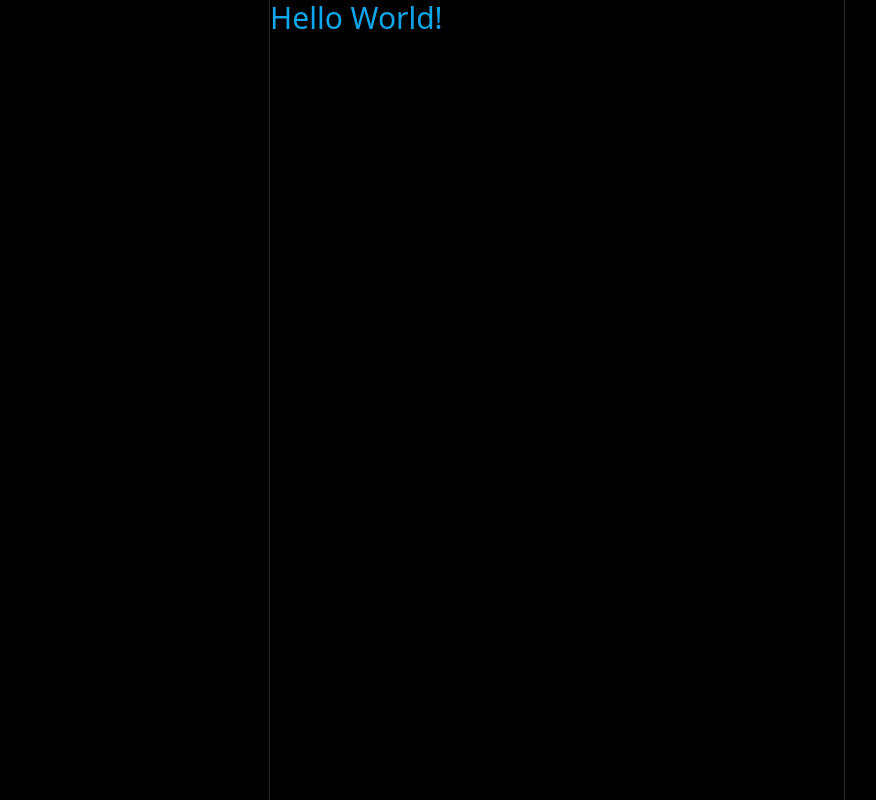
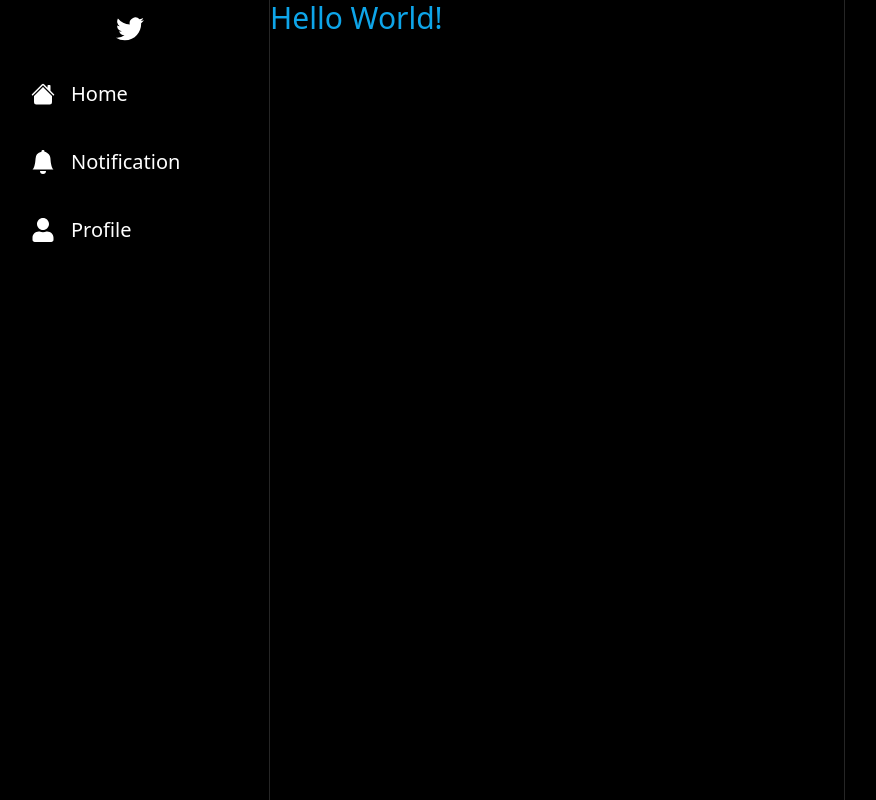
Before and after one commit to AVViktoria/tweeter-clone-project, a Next.js app in the folder tweeter-clone/: page / in a window 1280 px wide. Shown: the whole page, without its empty margins (83-959 px from the left). Built offline with nearby package versions, Linux system fonts and the light colour scheme.

Commit message:
feat: create SidebarItem, SidebarLog

```diff
--- a/tweeter-clone/components/layout/Sidebar.tsx
+++ b/tweeter-clone/components/layout/Sidebar.tsx
@@ -1,7 +1,46 @@
+import { BsHouseFill, BsBellFill } from "react-icons/bs";
+import { FaUser } from "react-icons/fa";
+
+
+import SidebarItem from "./SidebarItem";
+import SidebarLogo from "./SidebarLogo";
+
+
 const Sidebar = () => {
+  const items = [
+    {
+      label: "Home",
+      href: "/",
+      icon: BsHouseFill,
+    },
+    {
+      label: "Notification",
+      href: "/notification",
+      icon: BsBellFill,
+    },
+    {
+      label: "Profile",
+      href: "/users/123",
+      icon: FaUser,
+    },
+  ];
   return (
-    <div></div>
-  )
-}
+    <div className="col-span-1 h-full pr-4 md:pr-6">
+        <div className="flex flex-col items-end">
+          <div className="space-y-2 lg:w-[230px]">
+            <SidebarLogo />
+            {items.map((item) => (
+              <SidebarItem
+                key={item.href}
+                href={item.href}
+                icon={item.icon}
+                label={item.label}
+              />
+            ))}
+        </div>
+      </div>
+    </div>
+  );
+};
 
 export default Sidebar;
--- /dev/null
+++ b/tweeter-clone/components/layout/SidebarItem.tsx
@@ -0,0 +1,56 @@
+import { IconType } from "react-icons";
+
+interface SidebarItemProps {
+  label: string;
+  href?: string;
+  icon: IconType;
+  onClick?: () => void;
+}
+
+const SidebarItem: React.FC<SidebarItemProps> = ({
+  label,
+  href,
+  icon: Icon,
+  onClick,
+}) => {
+  return (
+    <div className="flex flex-row items-center">
+      <div className="
+        relative
+        rounded-full
+        h-14
+        w-14
+        flex
+        items-center
+        justify-center
+        p-4
+        hover:bg-slate-300
+        hover:bg-opacity-10
+        cursor-pointer
+        lg:hidden
+      ">
+        <Icon size={28} color="white" />
+      </div>
+      <div className="
+        relative
+        hidden
+        lg:flex
+        items-center
+        gap-4
+        p-4
+        rounded-full
+        hover:bg-slate-300
+        hover:bg-opacity-10
+        cursor-pointer
+        items-center
+      ">
+        <Icon size={24} color="white" />
+        <p className="hidden lg:block text-white text-xl">
+          {label}
+        </p>
+      </div>
+    </div>
+  );
+};
+
+export default SidebarItem;
--- /dev/null
+++ b/tweeter-clone/components/layout/SidebarLogo.tsx
@@ -0,0 +1,16 @@
+import { useRouter } from "next/router";
+import { BsTwitter } from "react-icons/bs";
+
+const SidebarLogo = () => {
+  const router = useRouter();
+  return (
+    <div
+      onClick={() => router.push("./")}
+      className="rounder-full h-14 w14 p-4 flex items-center justify-center hover:bg-opacity-10 cursor-pointer transition"
+    >
+      <BsTwitter size={28} color="white" />
+    </div>
+  );
+};
+
+export default SidebarLogo;
--- a/tweeter-clone/package.json
+++ b/tweeter-clone/package.json
@@ -17,6 +17,7 @@
     "next": "^13.4.6",
     "react": "18.2.0",
     "react-dom": "18.2.0",
+    "react-icons": "^4.9.0",
     "typescript": "5.1.3"
   },
   "devDependencies": {
```
Also changed, not shown: 1 other file (tests, documents, lock files or other folders).
